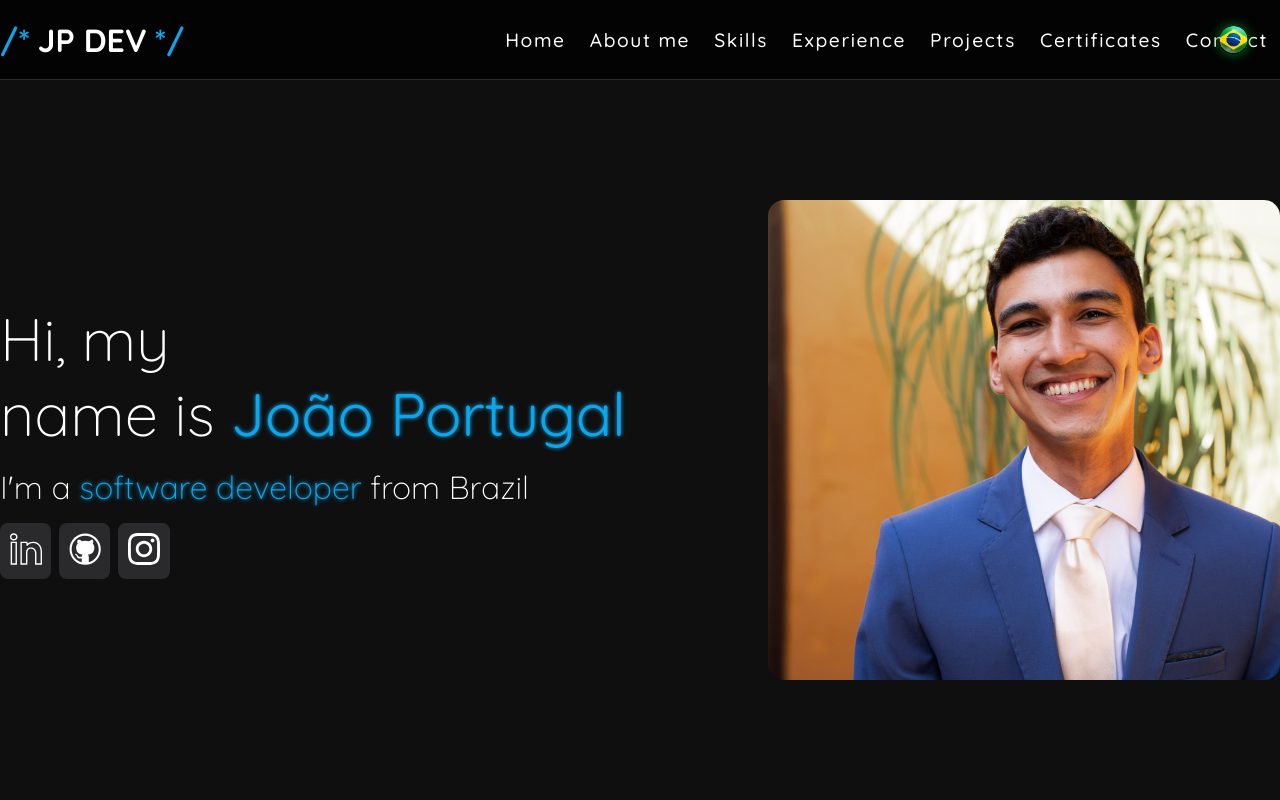
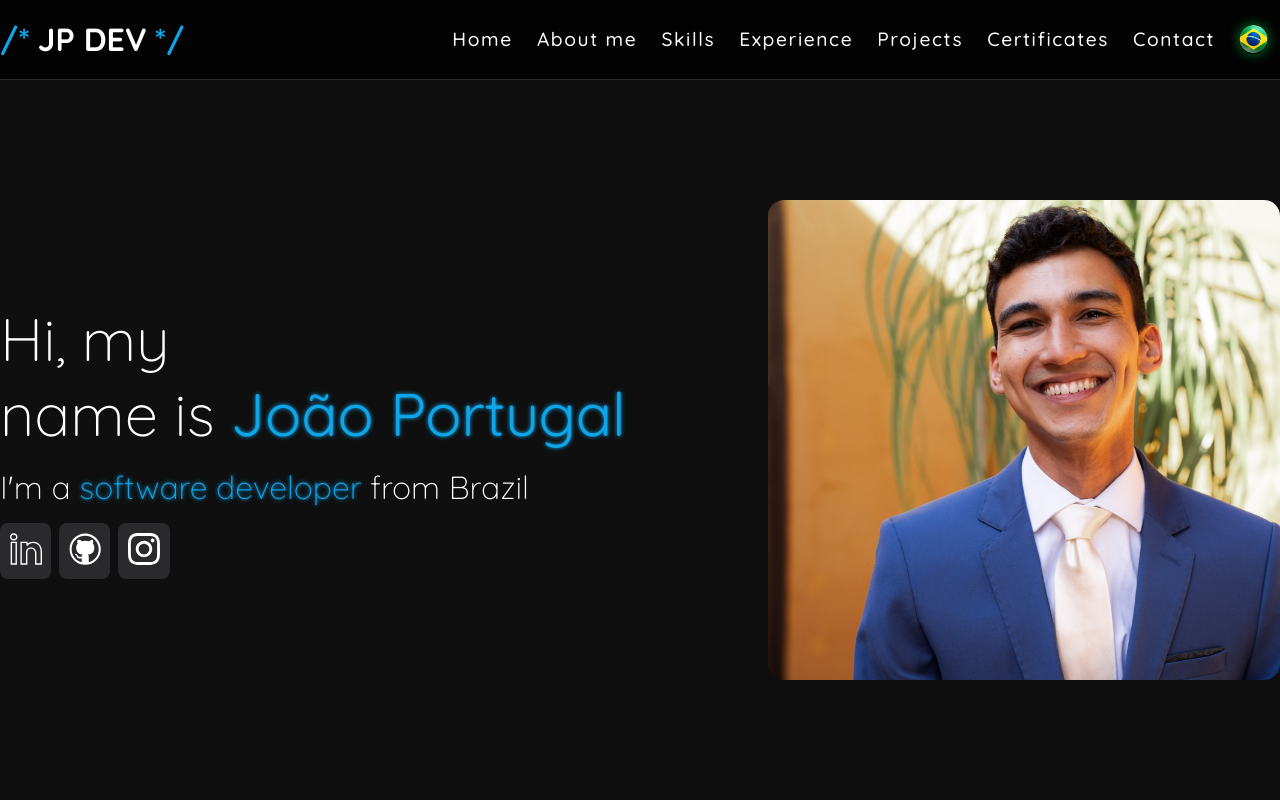
Before and after one commit to joaoportugaldev/portfolio, a React (Vite) app: page / in a window 1280 px wide. Shown: the top 800 px of the page. Built offline with nearby package versions, Linux system fonts and the light colour scheme.

Commit message:
finished: responsie navbar

```diff
--- a/package.json
+++ b/package.json
@@ -10,6 +10,7 @@
     "preview": "vite preview"
   },
   "dependencies": {
+    "@tabler/icons-react": "^3.23.0",
     "i18next": "^23.16.4",
     "react": "^18.3.1",
     "react-dom": "^18.3.1",
--- a/src/components/Language/styles.ts
+++ b/src/components/Language/styles.ts
@@ -5,7 +5,7 @@ export interface LanguageProps {
 }
 
 export const Language = styled.img<LanguageProps>`
-  position: absolute;
+  position: static;
   top: 1.6rem;
   right: 2rem;
   width: 1.8rem;
@@ -16,4 +16,8 @@ export const Language = styled.img<LanguageProps>`
     props.$isLanguageDefault
       ? `${props.theme.colors.green} 0px 0px 12px`
       : `${props.theme.colors.red} 0px 0px 12px`};
+
+    @media (min-width: 1536px) {
+      position: absolute;
+    }
 `;
--- a/src/components/LinkButton/styles.ts
+++ b/src/components/LinkButton/styles.ts
@@ -6,6 +6,7 @@ export const LinkButton = styled.a`
   color: ${(props) => props.theme.colors.white};
   font-size: ${(props) => props.theme.fontSize.largeText};
   letter-spacing: 0.1rem;
+  white-space: nowrap;
 
   &:hover {
     color: ${(props) => props.theme.colors.primary};
--- a/src/components/Menu/index.tsx
+++ b/src/components/Menu/index.tsx
@@ -1,16 +1,25 @@
 import { useTranslation } from "react-i18next";
 import LinkButton from "../LinkButton";
 import * as S from "./styles";
+import { useState } from "react";
+import { IconMenu2 } from "@tabler/icons-react";
+import Language from "../Language";
 
 export default function Menu() {
   const { t } = useTranslation();
+  const [isMenuOpen, setIsMenuOpen] = useState(false);
+
+  const toggleMenu = () => {
+    setIsMenuOpen((prevState) => !prevState);
+  };
 
   const renderizarItem = (anchor: string, text: string) => {
     return <LinkButton href={anchor}>{text}</LinkButton>;
   };
 
   return (
-    <S.Menu>
+    <>
+      <S.Menu isOpen={isMenuOpen}>
         {renderizarItem("#home", t("home"))}
         {renderizarItem("#about", t("about_me"))}
         {renderizarItem("#skills", t("skills"))}
@@ -18,6 +27,12 @@ export default function Menu() {
         {renderizarItem("#projets", t("projects"))}
         {renderizarItem("#certificates", t("certificates"))}
         {renderizarItem("#contact", t("contact"))}
+        <Language />
       </S.Menu>
+
+      <S.HamburgerButton onClick={toggleMenu}>
+        <IconMenu2 color="white" width={40} height={40} />
+      </S.HamburgerButton>
+    </>
   );
 }
--- a/src/components/Menu/styles.ts
+++ b/src/components/Menu/styles.ts
@@ -1,12 +1,37 @@
 import styled from "styled-components";
 
-export const Menu = styled.ul`
+export const Menu = styled.ul<{ isOpen: boolean }>`
+  display: ${({ isOpen }) => (isOpen ? "flex" : "none")};
+  flex-direction: column;
+  justify-content: start;
+  align-items: center;
+  background-color: ${(props) => props.theme.colors.dark};
+  position: absolute;
+  width: 100%;
+  top: 5rem;
+  left: 0;
+  gap: 1.5rem;
+  list-style: none;
+  color: ${(props) => props.theme.colors.white};
+  padding: 12px;
+  font-weight: ${(props) => props.theme.fontWeight.medium};
+
+  @media (min-width: 1024px) {
     display: flex;
-    justify-content: center;
-    align-items: center;
-    gap: 1.5rem;
-    list-style: none;
-    color: ${props => props.theme.colors.white};
-    padding: 12px;
-    font-weight: ${props => props.theme.fontWeight.medium};
-`
+    flex-direction: row;
+    position: static;
+    width: auto;
+    top: auto;
+  }
+`;
+
+export const HamburgerButton = styled.button`
+  background-color: transparent;
+  border: none;
+  display: block;
+  cursor: pointer;
+
+  @media (min-width: 1024px) {
+    display: none;
+  }
+`;
--- a/src/layout/Navbar/index.tsx
+++ b/src/layout/Navbar/index.tsx
@@ -1,4 +1,4 @@
-import Language from "../../components/Language";
+// import Language from "../../components/Language";
 import * as S from "./styles";
 
 export interface NavbarProps {
@@ -9,7 +9,6 @@ export default function Navbar(props: NavbarProps) {
   return (
     <S.Navbar>
       <S.Container>{props.children}</S.Container>
-      <Language />
     </S.Navbar>
   );
 }
--- a/src/layout/Navbar/styles.ts
+++ b/src/layout/Navbar/styles.ts
@@ -2,6 +2,7 @@ import styled from "styled-components";
 
 export const Navbar = styled.nav`
   display: flex;
+  position: fixed;
   justify-content: center;
   align-items: center;
   width: 100%;
@@ -9,7 +10,6 @@ export const Navbar = styled.nav`
   background-color: ${(props) => props.theme.colors.dark};
   height: 5rem;
   border-bottom: 1px solid ${(props) => props.theme.colors.gray};
-  position: fixed;
   top: 0;
   left: 0;
   z-index: 1000;
@@ -17,7 +17,13 @@ export const Navbar = styled.nav`
 
 export const Container = styled.div`
   display: flex;
+  align-items: center;
   justify-content: space-between;
   max-width: 1280px;
   width: 100%;
+  padding: 0 1rem;
+
+  @media (min-width: 1280px) {
+    padding: 0;
+  }
 `;
--- a/src/layout/Section/styles.ts
+++ b/src/layout/Section/styles.ts
@@ -25,4 +25,9 @@ export const Section = styled.section<SectionProps>`
 export const Container = styled.div`
   max-width: 1280px;
   width: 100%;
+  padding: 0 1rem;
+
+  @media (min-width: 1280px) {
+    padding: 0;
+  }
 `;
```
Also changed, not shown: 1 other file (tests, documents, lock files or other folders). Lines whose indentation alone changed are shown as unchanged.
